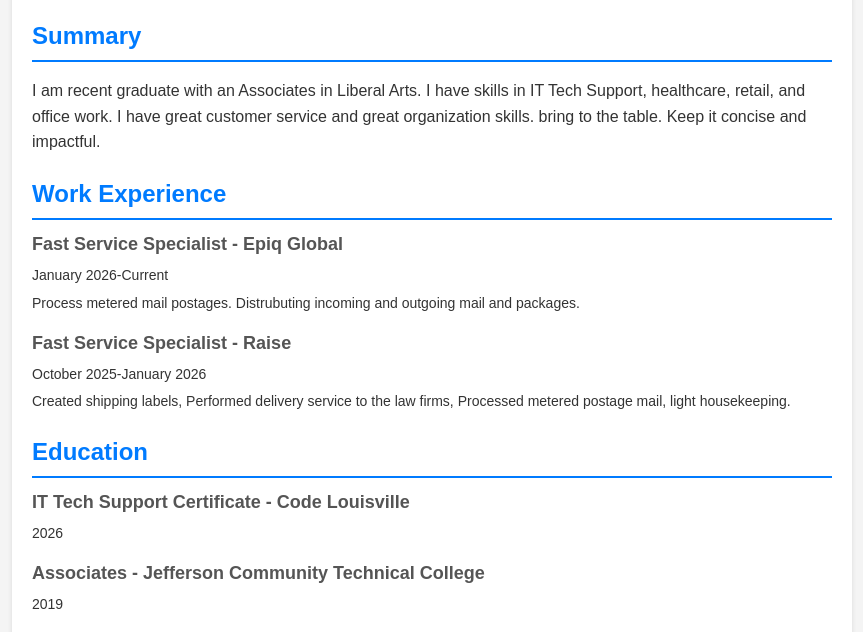
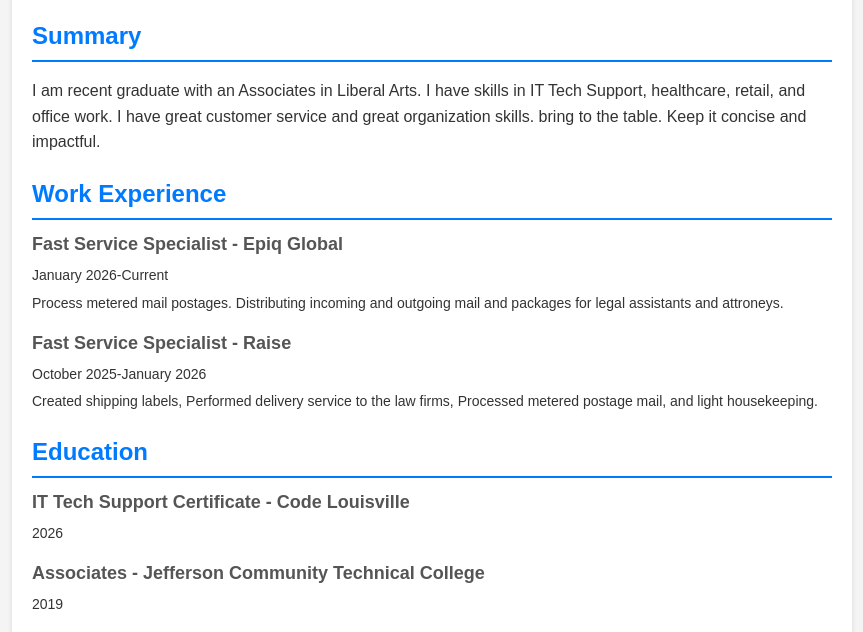
Before and after one commit to bpeeples35/bpeeples35.github.io, a plain HTML site: page index.html in a window 1280 px wide. Shown: the part 124-756 px from the top of the page, without its empty margins (208-1071 px from the left). Drawn offline with Linux system fonts and the light colour scheme.

Commit message:
added updated info to index.html

```diff
--- a/index.html
+++ b/index.html
@@ -100,14 +100,14 @@
                     <h3>Fast Service Specialist - Epiq Global</h3>
                     <p>January 2026-Current</p>
                     <p>
-                        Process metered mail postages. Distrubuting incoming and outgoing mail and packages.
+                        Process metered mail postages. Distributing incoming and outgoing mail and packages for legal assistants and attroneys.
                     </p>
                 </div>
                 <div class="item">
                     <h3>Fast Service Specialist - Raise</h3>
                     <p>October 2025-January 2026</p>
                     <p>
-                        Created shipping labels, Performed delivery service to the law firms, Processed metered postage mail, light housekeeping.
+                        Created shipping labels, Performed delivery service to the law firms, Processed metered postage mail, and light housekeeping.
                     </p>
                 </div>
             </section>
```
